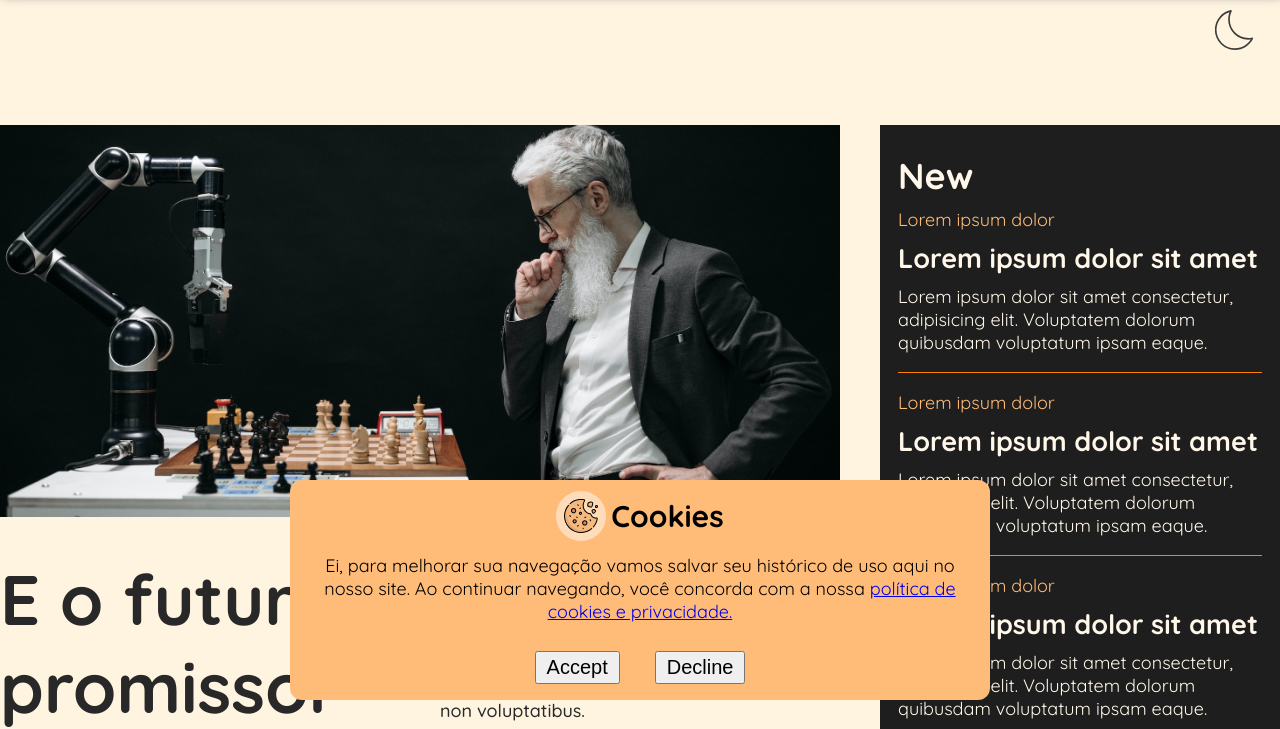
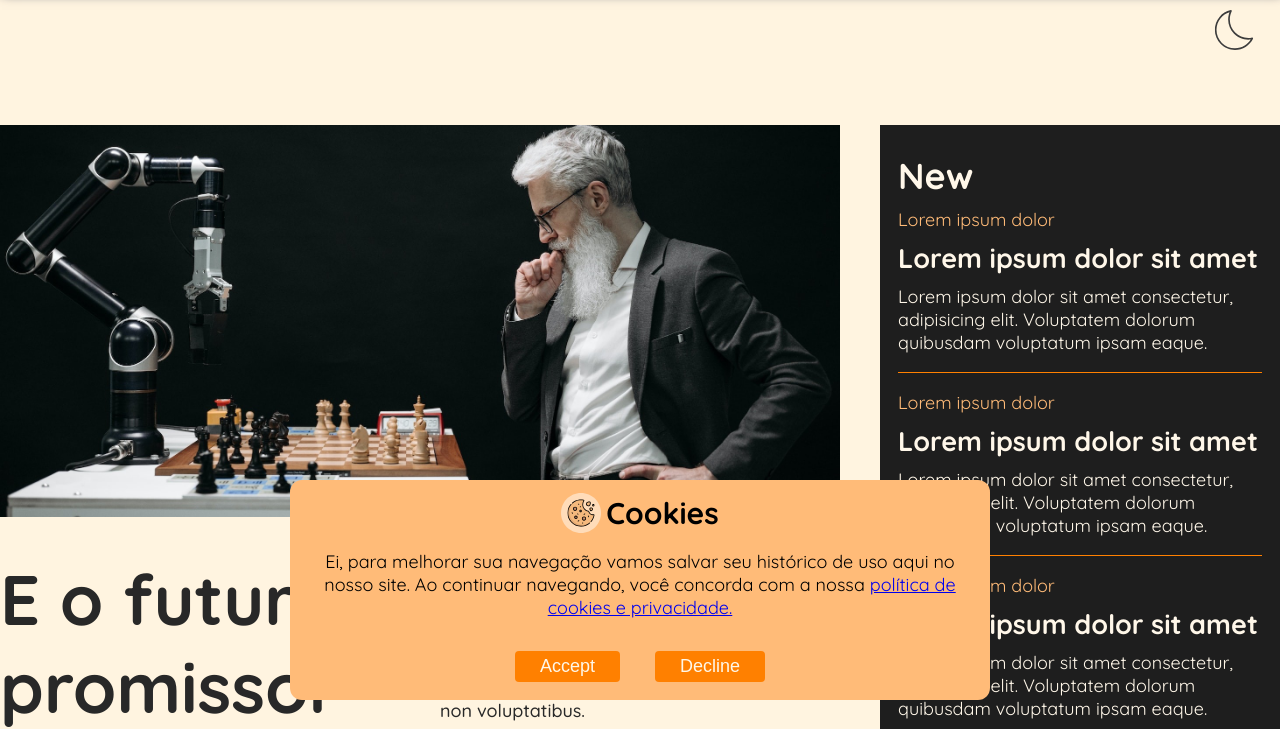
Before and after one commit to LuBuscarioli/new-project-5, a plain HTML site: page index.html in a window 1280 px wide. Shown: the part 90-819 px from the top of the page. Drawn offline with nearby package versions, Linux system fonts and the light colour scheme.

Commit message:
finalizando cookies css

```diff
--- a/assets/style.css
+++ b/assets/style.css
@@ -58,7 +58,7 @@ body {
 }
 
 .cookies__title img {
-    width: 50px;
+    width: 40px;
     margin-right: 5px;
 }
 
@@ -73,9 +73,20 @@ body {
 }
 
 .cookies__buttons button {
-    font-size: 20px;
-    padding: 3px 10px;
+    font-size: 18px;
+    padding: 5px 25px;
     margin: 15px 15px;
+    background: var(--laranja);
+    border: none;
+    border-radius: 4px;
+    color: var(--branco-principal);
+    cursor: pointer;
+    transition: all .2s ease;
+}
+
+.cookies__buttons button:hover {
+    background-color: var(--branco-principal);
+    color: var(--cinza);
 }
 
 .dark-mode {
```
